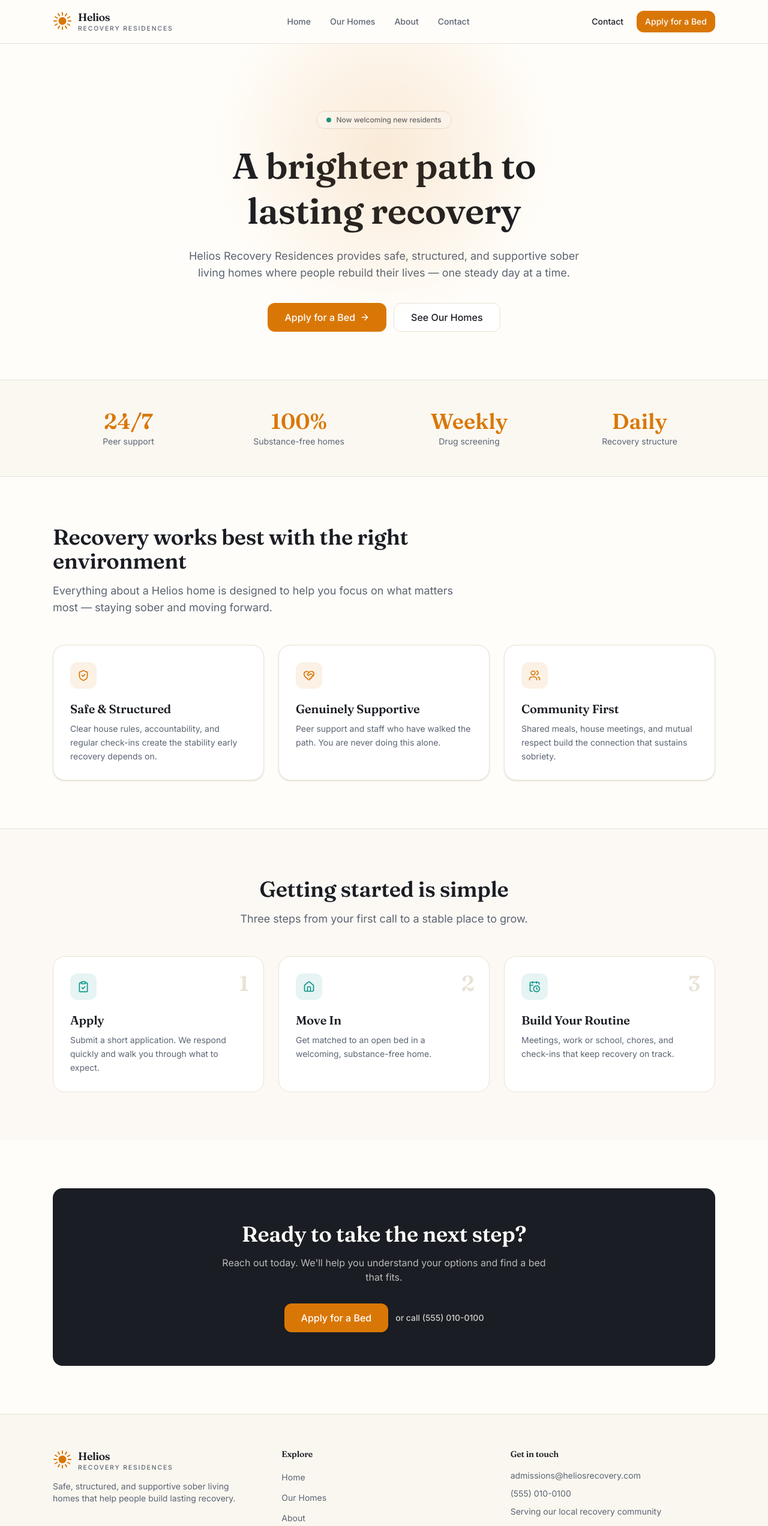
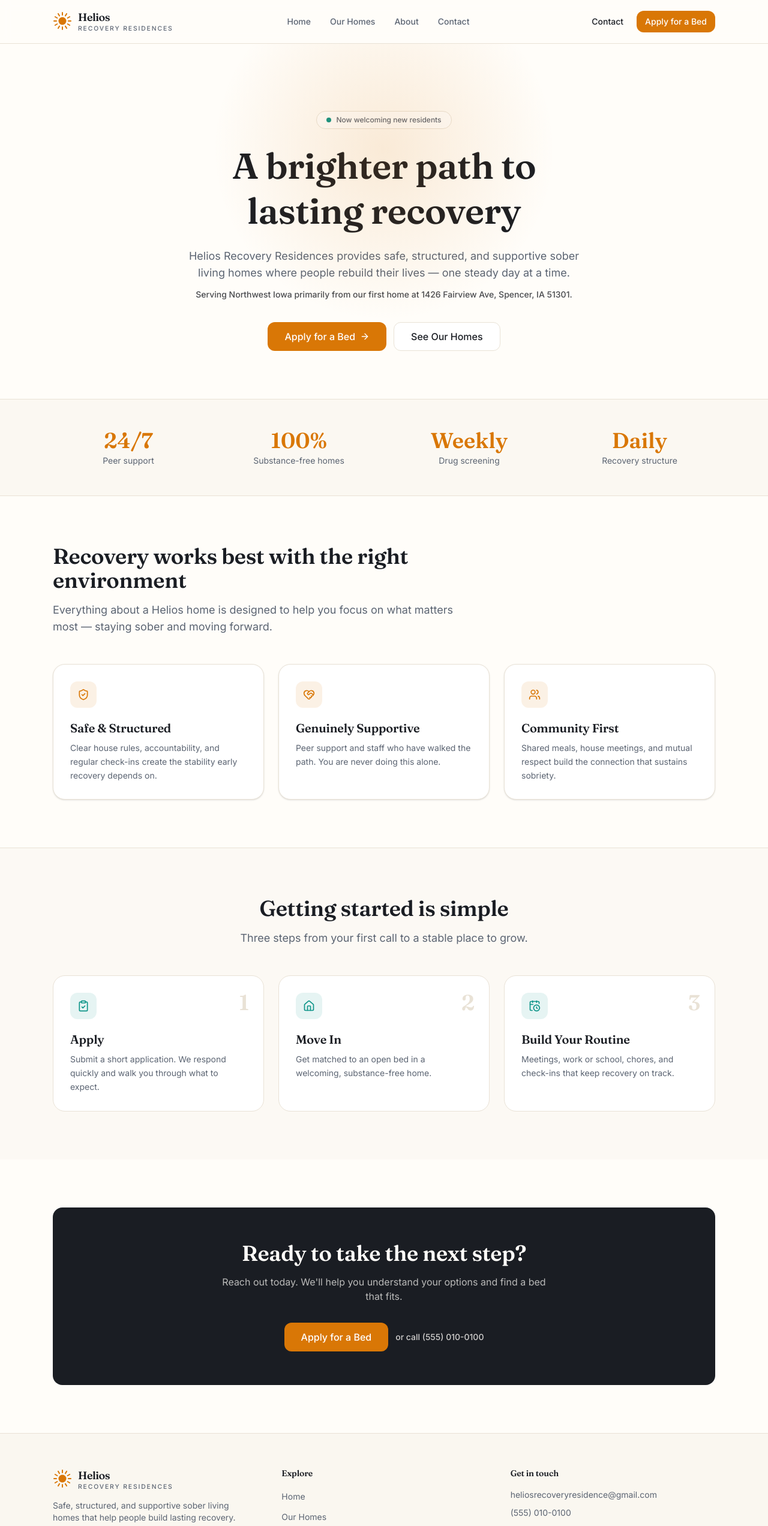
Before and after one commit to coderanknarsi/helios-recovery, a Next.js app: page / in a window 1280 px wide. Shown: the top 2544 px of the page at 60% size. Built offline with nearby package versions, Linux system fonts and the light colour scheme.

Commit message:
Update public site contact info, address, and Northwest Iowa service area

```diff
--- a/src/app/(marketing)/contact/page.tsx
+++ b/src/app/(marketing)/contact/page.tsx
@@ -63,8 +63,11 @@ export default function ContactPage() {
                 <MapPin className="h-5 w-5" />
               </span>
               <div>
-                <dt className="text-sm font-medium">Area</dt>
+                <dt className="text-sm font-medium">Address</dt>
                 <dd className="text-sm text-muted-foreground">
+                  {siteConfig.address}
+                </dd>
+                <dd className="mt-1 text-sm text-muted-foreground">
                   {siteConfig.location}
                 </dd>
               </div>
--- a/src/app/(marketing)/page.tsx
+++ b/src/app/(marketing)/page.tsx
@@ -74,6 +74,9 @@ export default function HomePage() {
               {siteConfig.name} provides safe, structured, and supportive sober
               living homes where people rebuild their lives — one steady day at a
               time.
+            </p>
+            <p className="mx-auto mt-3 max-w-2xl text-sm font-medium text-foreground/80">
+              {siteConfig.location} from our first home at {siteConfig.address}.
             </p>
             <div className="mt-9 flex flex-col items-center justify-center gap-3 sm:flex-row">
               <ButtonLink href="/apply" size="lg">
--- a/src/components/site-footer.tsx
+++ b/src/components/site-footer.tsx
@@ -42,6 +42,7 @@ export function SiteFooter() {
                 {siteConfig.phone}
               </a>
             </li>
+            <li>{siteConfig.address}</li>
             <li>{siteConfig.location}</li>
           </ul>
         </div>
--- a/src/lib/site.ts
+++ b/src/lib/site.ts
@@ -2,9 +2,12 @@ export const siteConfig = {
   name: "Helios Recovery Residences",
   shortName: "Helios Recovery",
   description:
-    "Safe, structured, and supportive sober living homes that help people build lasting recovery.",  url: "https://heliosrecoveryresidences.com",  email: "admissions@heliosrecovery.com",
+    "Safe, structured, and supportive sober living homes that help people build lasting recovery.",
+  url: "https://heliosrecoveryresidences.com",
+  email: "heliosrecoveryresidence@gmail.com",
   phone: "(555) 010-0100",
-  location: "Serving our local recovery community",
+  address: "1426 Fairview Ave, Spencer, IA 51301",
+  location: "Serving Northwest Iowa primarily",
 };
 
 export const mainNav = [
```
